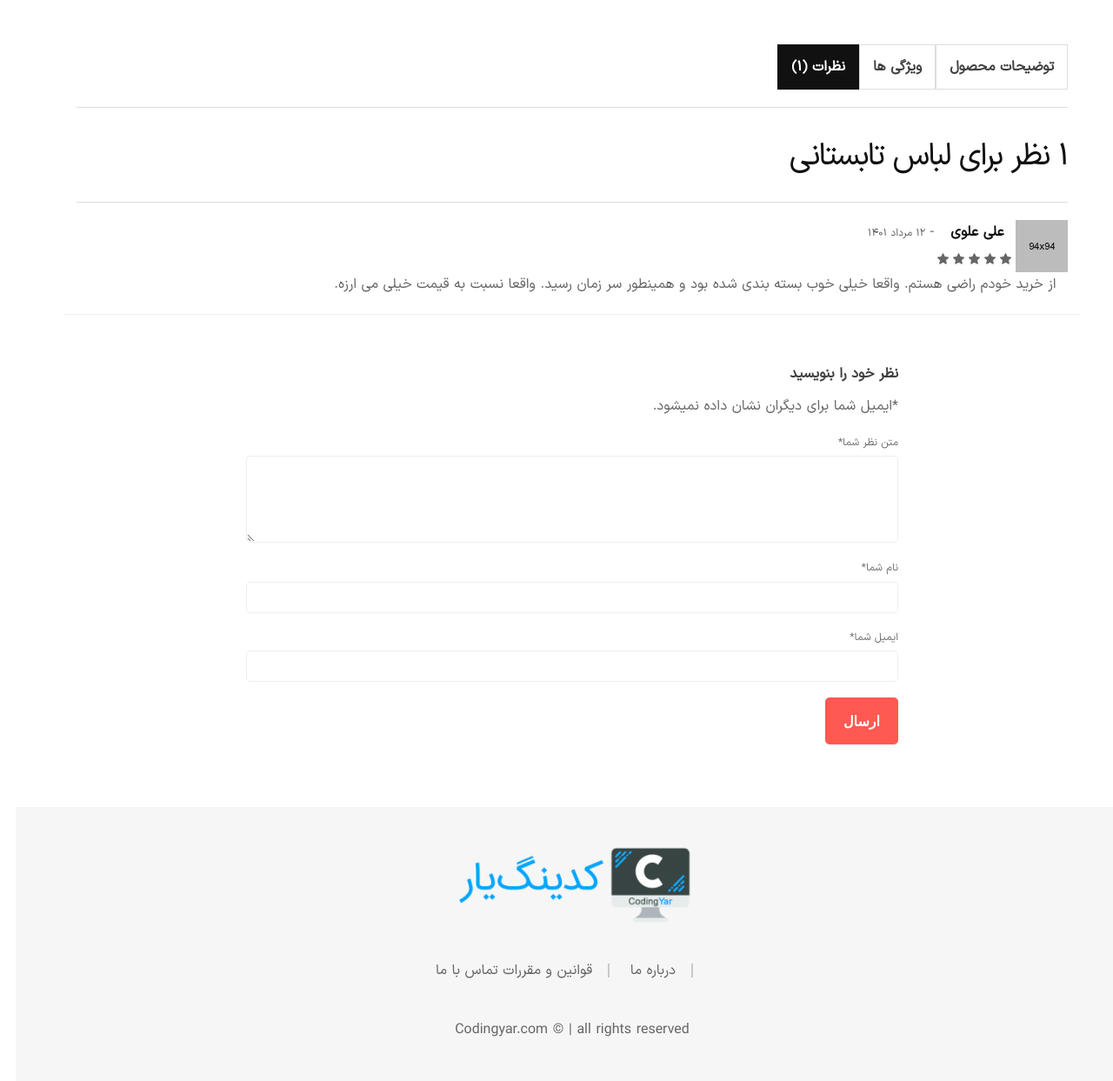
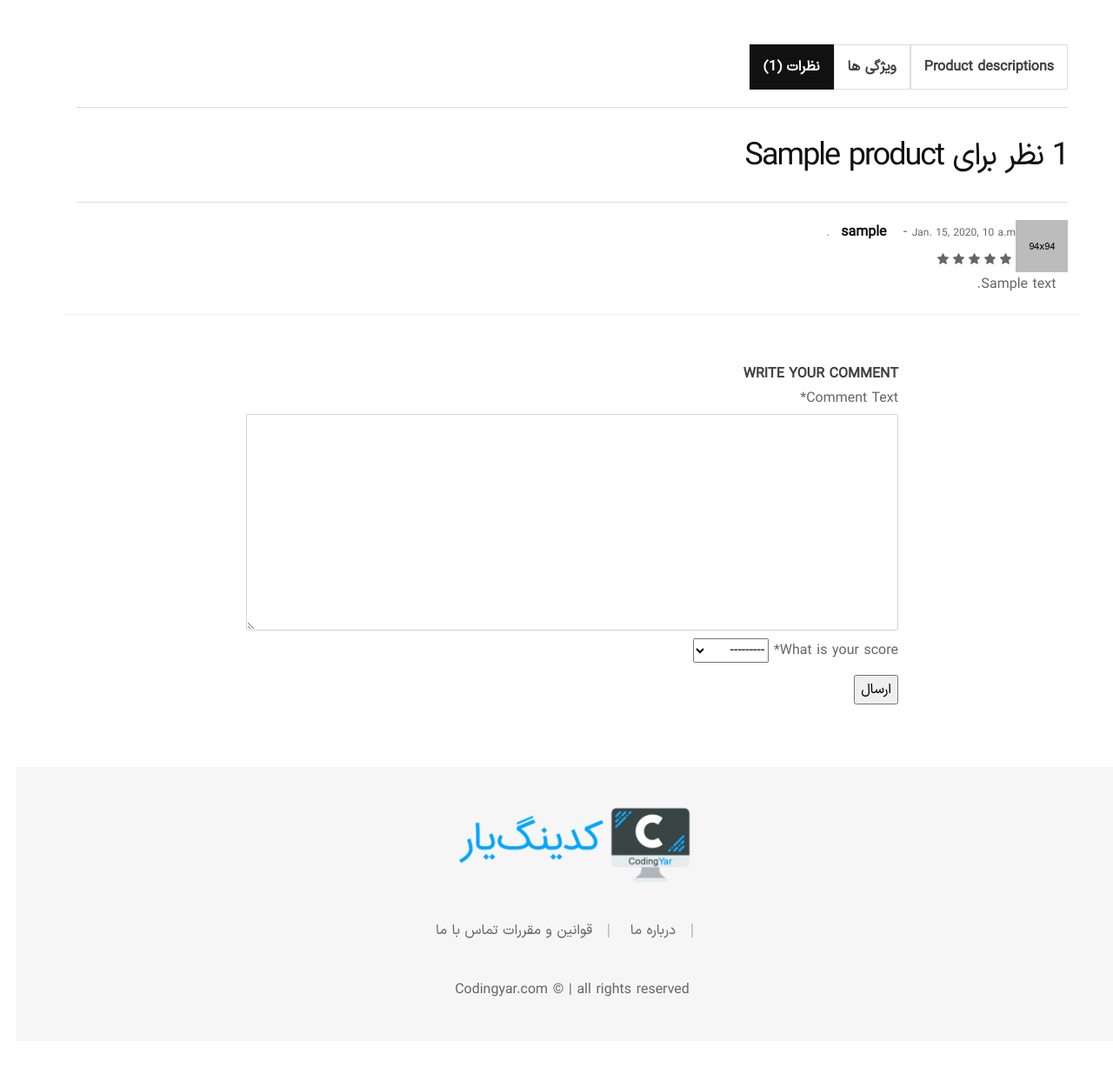
Before and after one commit to MajidMohammadi9/django_cource_online_shop, a Django app: page /products/1/ in a window 1280 px wide, after a click that opens the changed part. Shown: the part 769-2012 px from the top of the page at 87% size. After the commit the page ends 1915 px from the top, so only its background shows below. Run offline with Django 4.2, Linux system fonts and the light colour scheme; tables that the repository leaves empty hold one stand-in row (values such as "Sample post"); parts of the project's set-up code (start-up, migrations or seed data) failed here and were passed over; some libraries are stand-ins or nearby versions; some web fonts are replaced.

Commit message:
add translation to products app

```diff
--- /dev/null
+++ b/products/forms.py
@@ -0,0 +1,8 @@
+from django import forms
+
+from .models import Comment
+
+class CommentForm(forms.ModelForm):
+    class Meta:
+        model=Comment
+        fields=('body','stars',)
--- a/products/templates/products/product_detail.html
+++ b/products/templates/products/product_detail.html
@@ -1,5 +1,8 @@
 {% extends '_base.html' %}
 {% load static %}
+{% load crispy_forms_tags %}
+{% load comment_tags %}
+{% load i18n %}
 
 {% block page_title %}
   {{ product.title }} detail
@@ -14,7 +17,7 @@
           <div class="row">
               <div class="col-12">
                   <div class="d-flex justify-content-between align-items-center flex-sm-row flex-column">
-                      <h1 class="page-title">جزئیات محصول «{{product.title}}»</h1>
+                      <h1 class="page-title">{% trans "Product details of" %} «{{product.title}}»</h1>
                   </div>
               </div>
           </div>
@@ -37,7 +40,7 @@
                               {{product.description}}
                           </p>
                           <div class="my-5 py-5 product-price-wrapper mb--25">
-                              <span class="money text-success">{{product.price}} تومان</span>
+                              <span class="money text-success">{{product.price}} {% trans "$" %}</span>
                               <span class="price-separator">-</span>
                               <span class="money old-price text-danger">۲۱۰,۰۰۰ تومان</span>
                           </div>
@@ -67,13 +70,13 @@
                       <div class="product-data-tab tab-style-3">
                           <div class="nav nav-tabs product-data-tab__head" id="product-tab" role="tablist">
                               <a class="m-0 product-data-tab__link nav-link active" id="nav-description-tab" data-toggle="tab" href="#nav-description" role="tab" aria-selected="true">
-                                  <span>توضیحات محصول</span>
+                                  <span>{% trans "Product descriptions" %}</span>
                               </a>
                               <a class="m-0 product-data-tab__link nav-link" id="nav-info-tab" data-toggle="tab" href="#nav-info" role="tab" aria-selected="true">
                                   <span>ویژگی ها</span>
                               </a>
                               <a class="m-0 product-data-tab__link nav-link" id="nav-reviews-tab" data-toggle="tab" href="#nav-reviews" role="tab" aria-selected="true">
-                                  <span>نظرات (۱)</span>
+                                  <span>نظرات ({{product.comments|only_active_comments|length}})</span>
                               </a>
                           </div>
                           <div class="tab-content product-data-tab__content" id="product-tabContent">
@@ -110,8 +113,9 @@
                               </div>
                               <div class="tab-pane fade" id="nav-reviews" role="tabpanel" aria-labelledby="nav-reviews-tab">
                                   <div class="product-reviews">
-                                      <h3 class="review__title">۱ نظر برای لباس تابستانی</h3>
+                                      <h3 class="review__title">{{product.comments|only_active_comments|length}} نظر برای {{product.title}}</h3>
                                       <ul class="review__list">
+                                        {% for comment in  product.comments.all|only_active_comments %}
                                           <li class="review__item">
                                               <div class="review__container">
                                                   <div class="review__text">
@@ -119,53 +123,35 @@
                                                           <img src="{% static 'img/others/comment-1.jpg' %}" alt="Review Avatar" class="review__avatar">
                                                           <div>
                                                               <div class="review__meta">
-                                                                  <strong class="review__author px-4">علی علوی</strong>
+                                                                  <strong class="review__author px-4">{{comment.author.username}}</strong>
                                                                   <span class="review__dash">-</span>
-                                                                  <span class="review__published-date">۱۲ مرداد ۱۴۰۱</span>
+                                                                  <span class="review__published-date">{{comment.datetime_created}}</span>
                                                               </div>
                                                               <div class="product-rating">
                                                                   <div class="m-0 star-rating star-five">
-                                                                      <span>Rated <strong class="rating">5.00</strong> out of 5</span>
+                                                                      <span>Rated <strong class="rating">{{comment.stars}}</strong> out of 5</span>
                                                                   </div>
                                                               </div>
                                                           </div>
                                                       </div>
                                                       <p class="review__description text-right px-4">
-                                                          از خرید خودم راضی هستم. واقعا خیلی خوب بسته بندی شده بود و همینطور سر زمان رسید. واقعا نسبت به قیمت خیلی می ارزه.
+                                                          {{comment.body}}
                                                       </p>
                                                   </div>
                                               </div>
                                           </li>
+                                          {% endfor %}
                                       </ul>
                                       <div class="review-form-wrapper">
                                           <div class="row">
                                               <div class="border-top py-5 w-100"></div>
                                               <div class="col-lg-8 m-auto">
-                                                  <span class="reply-title pull-right">نظر خود را بنویسید</span>
+                                                  <span class="reply-title pull-right">{% trans "Write your comment" %}</span>
                                                   <br>
-                                                  <form action="#" class="form text-right">
-                                                      <div class="form-notes mb--20">
-                                                          <p class="my-3"><span class="required">*</span>ایمیل شما برای دیگران نشان داده نمیشود.</p>
-                                                      </div>
-                                                      <div class="form__group mb--10">
-                                                          <label class="form__label d-block" for="email">متن نظر شما<span class="required">*</span></label>
-                                                          <textarea name="review" id="review" class="form__input form__input--textarea"></textarea>
-                                                      </div>
-                                                      <div class="form__group mb--20">
-                                                          <label class="form__label d-block" for="name">نام شما<span class="required">*</span></label>
-                                                          <input type="text" name="name" id="name" class="form__input">
-                                                      </div>
-                                                      <div class="form__group mb--20">
-                                                          <label class="form__label d-block" for="email">ایمیل شما<span class="required">*</span></label>
-                                                          <input type="email" name="email" id="email" class="form__input">
-                                                      </div>
-                                                      <div class="form__group">
-                                                          <div class="form-row">
-                                                              <div class="col-12">
-                                                                  <input type="submit" value="ارسال" class="btn-submit">
-                                                              </div>
-                                                          </div>
-                                                      </div>
+                                                  <form action="" method="POST">
+                                                    {% csrf_token %}
+                                                    {{comment_form|crispy}}
+                                                    <input type="submit" value="ارسال">
                                                   </form>
                                               </div>
                                           </div>
--- /dev/null
+++ b/products/templates/products/testhello.html
@@ -0,0 +1,5 @@
+{% extends "_base.html" %}
+
+{% block content %}
+
+{% endblock content %}
--- /dev/null
+++ b/products/templatetags/comment_tags.py
@@ -0,0 +1,7 @@
+from django import template
+
+register=template.Library()
+
+@register.filter
+def only_active_comments(comments):
+    return comments.filter(active=True)   # or can use 'comments.exclude(active=False)'
--- a/products/urls.py
+++ b/products/urls.py
@@ -5,4 +5,6 @@ from . import views
 urlpatterns = [
     path('',views.ProductListView.as_view(),name='product_list'),
     path('<int:pk>/',views.ProductDetailView.as_view(),name='product_detail'),
+    # path('comment/<int:product_id>',views.CommentCreateView.as_view(),name='comment_create'),
+    path('hello/',views.test_translation,),  # test translation
 ]
--- a/products/views.py
+++ b/products/views.py
@@ -1,14 +1,72 @@
-from django.shortcuts import render
+from django.shortcuts import get_list_or_404,redirect,render,HttpResponse
 from django.views import generic
+from django.urls import reverse
+from django.utils.translation import gettext as _
 
-from .models import Products
+from .models import Product,Comment
+from .forms import CommentForm
+
+
+def test_translation(request):
+    result=_('Hello')
+    return HttpResponse(result)
 
 class ProductListView(generic.ListView):
-    queryset=Products.objects.filter(active=True)
+    queryset=Product.objects.filter(active=True)
     template_name='products/product_list.html'
     context_object_name='products'
 
-class ProductDetailView(generic.DetailView):
-    model=Products
+"""class ProductDetailView(generic.DetailView):
+    model=Product
     template_name='products/product_detail.html'
     context_object_name='product'
+
+    def get_context_data(self, **kwargs):
+        context = super().get_context_data(**kwargs)
+        context['comment_form'] = CommentForm()
+        return context
+
+# if you want to use this class,you have to set form action="{% url 'comment_create' product.id %}"
+class CommentCreateView(generic.CreateView):
+    model=Comment
+    form_class=CommentForm
+
+    def form_valid(self,form):
+        obj=form.save(commit=False)
+        obj.author=self.request.user
+        product_id=int(self.kwargs['product_id'])
+        product=get_object_or_404(Product,pk=product_id)
+        obj.product=product
+        return super().form_valid(form)"""
+
+class ProductDetailView(generic.DetailView):
+    model = Product
+    template_name = 'products/product_detail.html'
+    context_object_name = 'product'
+
+    # def active_comments(self):
+    #     return self.object.comments.filter(active=True)
+
+    def get_context_data(self, **kwargs):
+        context = super().get_context_data(**kwargs)
+        context['comment_form'] = CommentForm()
+        #context['comments'] = self.object.comments.all()  # Assuming there is a related name `comments` on Product
+        # context['active_comments']=self.object.comments.filter(active=True)
+        # context['active_comments']=self.active_comments()
+        return context
+
+    def post(self, request, *args, **kwargs):
+        self.object = self.get_object()
+        comment_form = CommentForm(request.POST)
+
+        if comment_form.is_valid():
+            new_comment = comment_form.save(commit=False)
+            new_comment.author = request.user
+            new_comment.product = self.object
+            new_comment.save()
+            return redirect(reverse('product_detail', args=[self.object.pk]))
+
+        # If form is invalid, re-render the page with the invalid form and existing context
+        context = self.get_context_data()
+        context['comment_form'] = comment_form
+        return self.render_to_response(context)
```
Also changed, not shown: products/admin.py (+21 -3 lines), products/models.py (+38 -2 lines), products/locale/fa/LC_MESSAGES/django.po (added), products/migrations/0002_rename_products_product_comment.py (added), products/templatetags/__init__.py (added), 1 other file.
